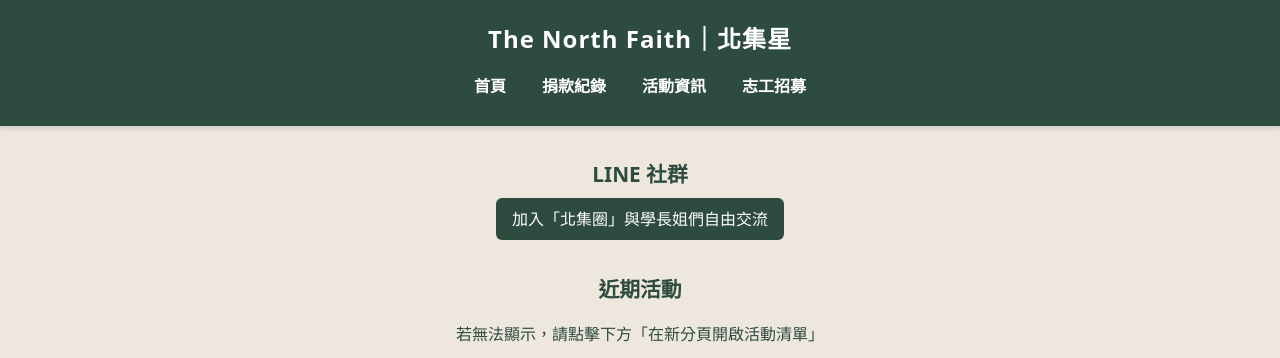
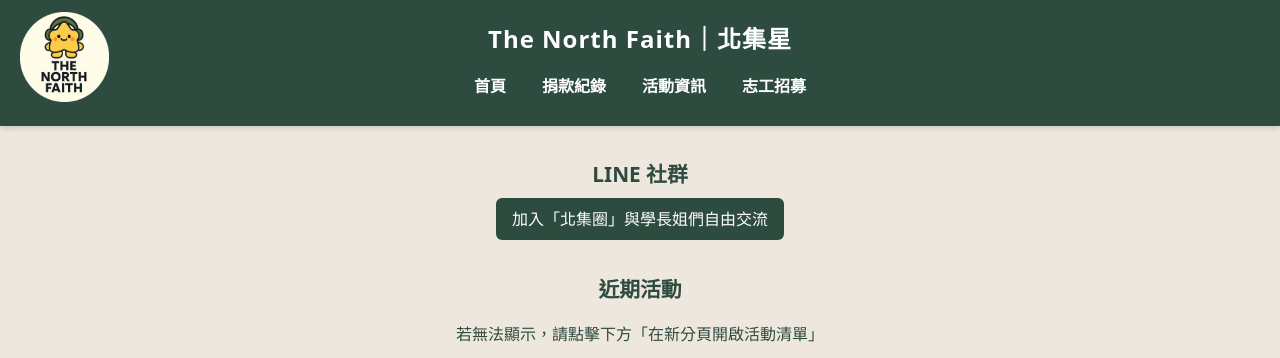
Before and after one commit to hsiaochinyang/northfaith-web, a plain HTML site: page join.html in a window 1280 px wide. Shown: the top 358 px of the page. Drawn offline with Linux system fonts and the light colour scheme.

Commit message:
Update join.html

```diff
--- a/join.html
+++ b/join.html
@@ -9,6 +9,8 @@
 <body>
   <!-- Header (same as index.html) -->
   <header>
+        <!-- 左上角 Logo -->
+    <img src="img/logo-star-192.png" alt="The North Faith 北集星 標誌" class="logo">
     <h1>The North Faith｜北集星</h1>
     <nav>
       <a href="index.html">首頁</a>
```
